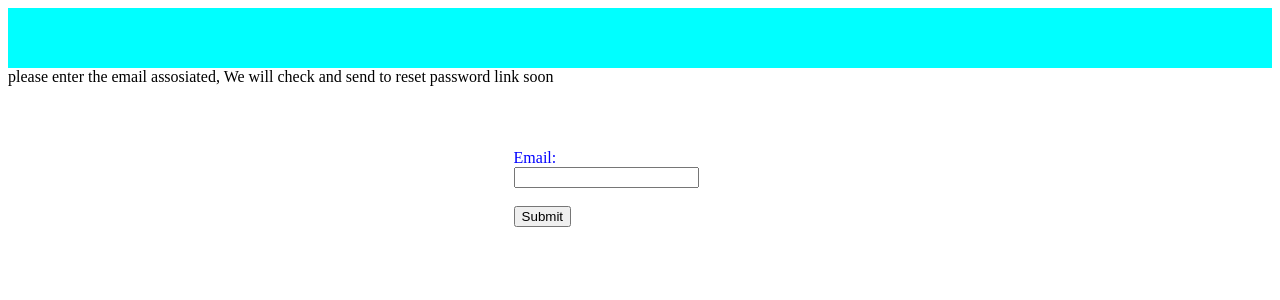
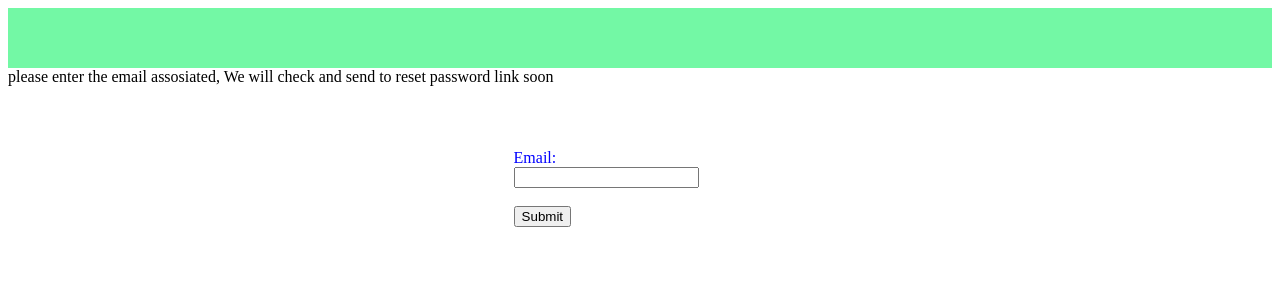
Before and after one commit to ektaarora3501/mediGroup, a Django app: page /medico/forgot_pass in a window 1280 px wide. Shown: the top 300 px of the page. Run offline with Django 3.2, Linux system fonts and the light colour scheme.

Commit message:
Editing frontend

```diff
--- a/medgroup/group/templates/forgot_pass.html
+++ b/medgroup/group/templates/forgot_pass.html
@@ -19,7 +19,7 @@
 
 .header{
   font-family: "Trebuchet MS", Arial, Helvetica, sans-serif;
-  background-color:cyan;
+  background-color:#73f8a5;
   height:60px;
   text-align: center;
   font-size:40px;
```
